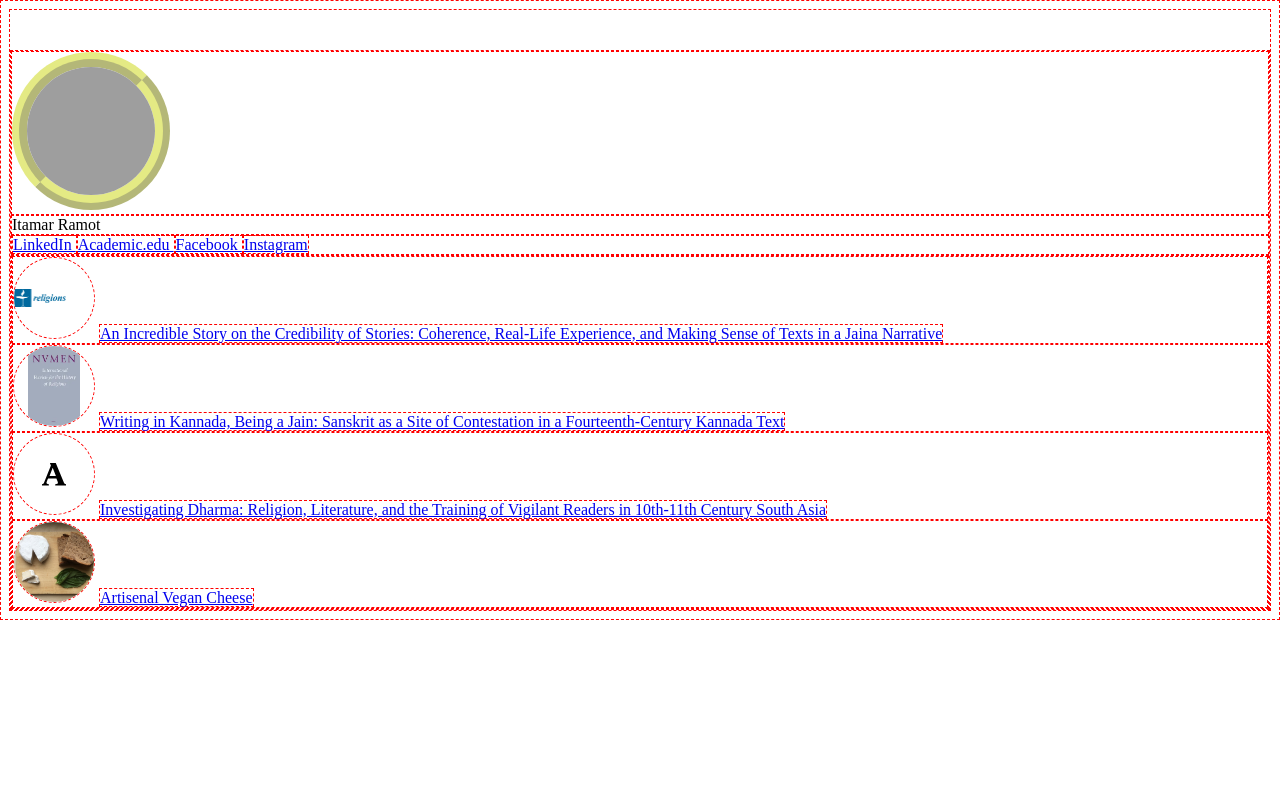
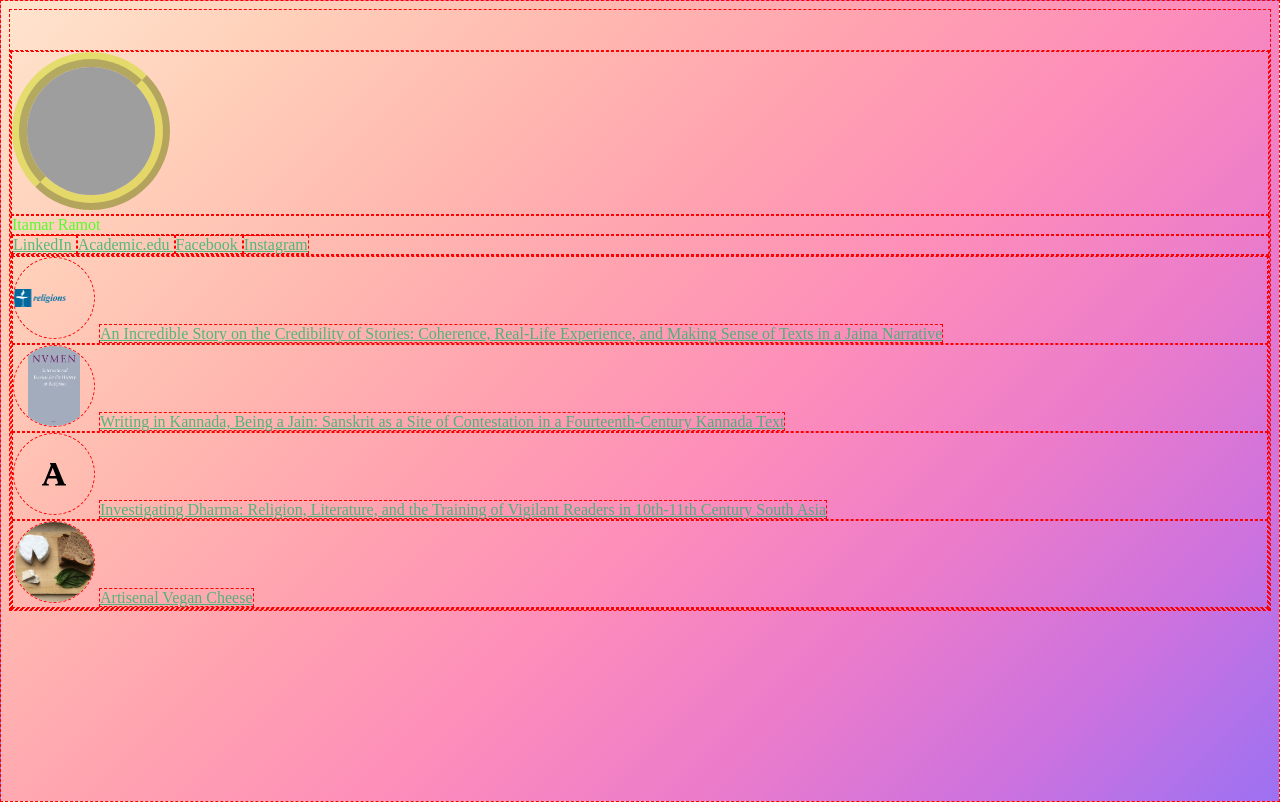
Before and after one commit to Itamarramot/link-in-bio, a plain HTML site: page index.html in a window 1280 px wide. Drawn offline with Linux system fonts and the light colour scheme; grey boxes are pictures that could not be loaded.

Commit message:
color schema added

```diff
--- a/index.html
+++ b/index.html
@@ -1,5 +1,6 @@
 <!DOCTYPE html>
 <html>
+
   <head>
        <meta charset="UTF-8">
 
@@ -10,9 +11,20 @@
           border: 1px red dashed;
         }
 
+        html  {
+          min-height: 100%;
+        }
+
         body {
+          min-height: 100%;
           padding-top: 40px;
           padding-buttom: 40px;
+          background: linear-gradient(135deg, #ffe5ce, #ffd0ba, #ffb9b0, #ffa2b0, #fd8dba, #ec7cca, #cd72de, #9c71f2); /* made at https://learnui.design/tools/gradient-generator.html */
+          color: rgba(75, 255, 38, 0.96);
+        }
+
+        a {
+          color: rgba(39, 180, 110, 0.8);
         }
 
         .avatar-image {
```
